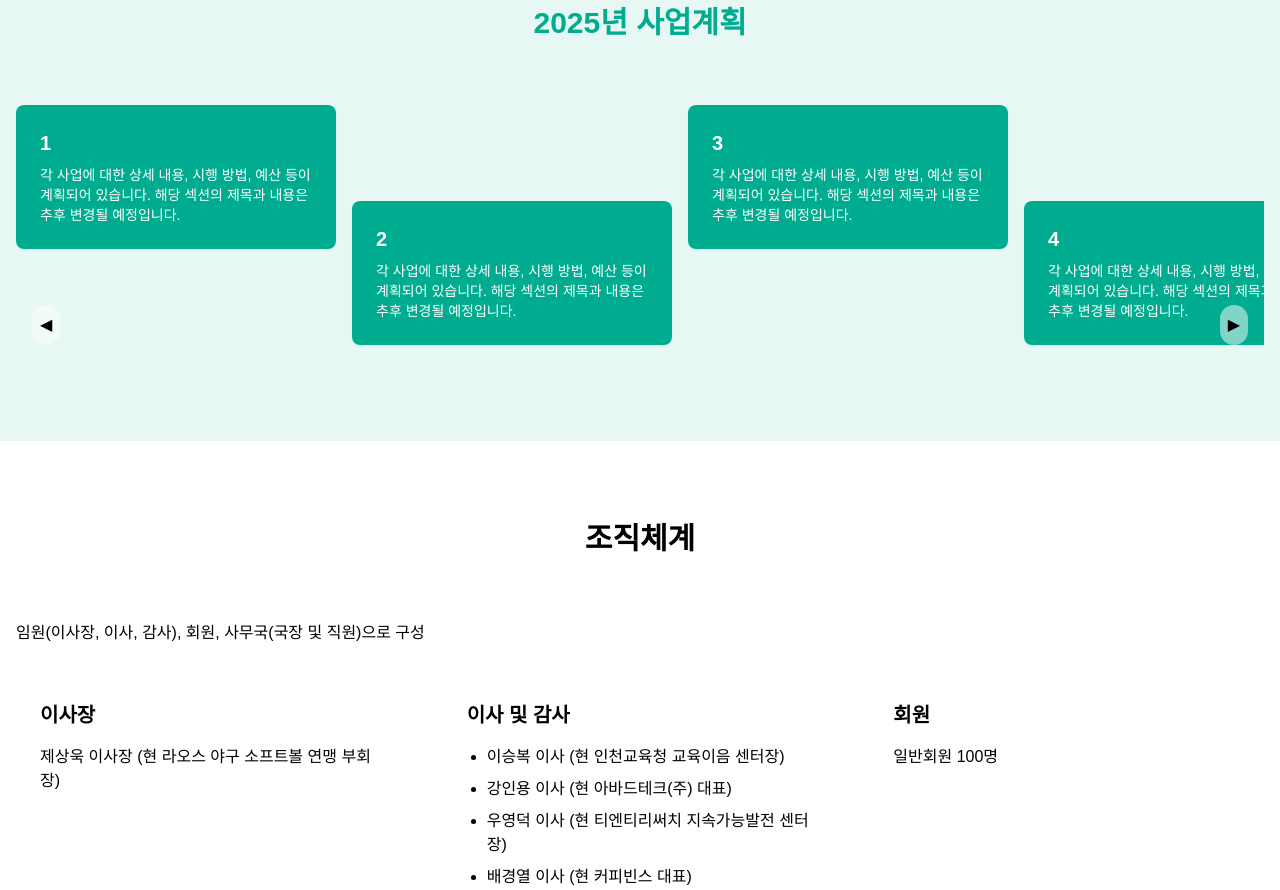
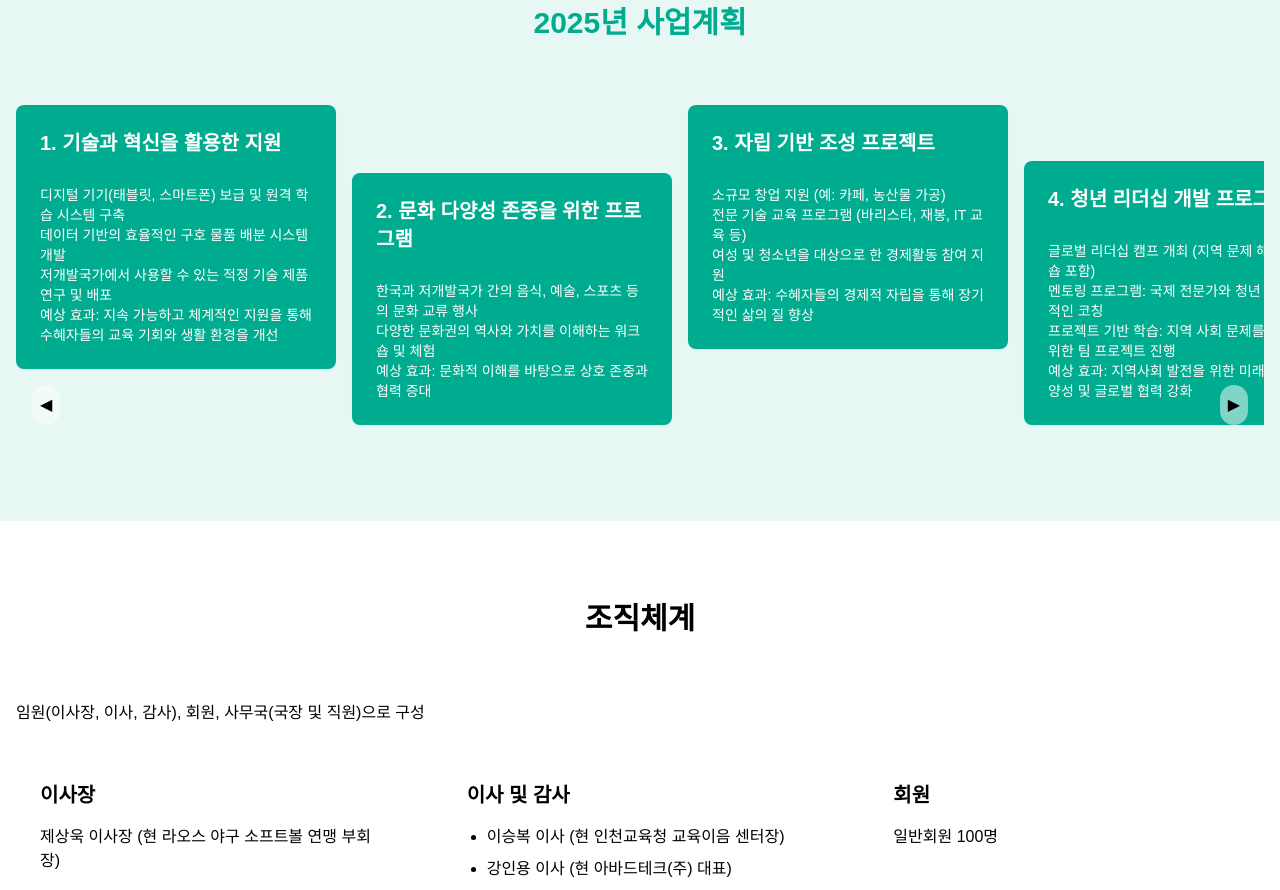
Before and after one commit to cheol-95/lao_web, a Next.js app: page / in a window 1280 px wide. Shown: the part 2160-3050 px from the top of the page. Built offline with nearby package versions, Linux system fonts and the light colour scheme.

Commit message:
update: 무한스크롤 작업 완료

```diff
--- a/app/components/InfiniteScrollCards.tsx
+++ b/app/components/InfiniteScrollCards.tsx
@@ -3,7 +3,7 @@
 import { useState, useRef, useEffect } from 'react';
 
 export default function InfiniteScrollCards () {
-	const cards = ['1', '2', '3', '4', '5', '6', '7', '8'];
+	const cards = getCards();
 
 	// 복제된 배열 생성
 	const extendedCards = [...cards, ...cards, ...cards];
@@ -78,7 +78,7 @@ export default function InfiniteScrollCards () {
 				}}
 			>
 				{extendedCards.map((item, index) => (
-					<CardContainer key={`card-${index}`} index={index} item={item} />
+					<CardContainer key={`card-${index}`} index={index} item={item.title} desc={item.desc} />
 				))}
 			</div>
 			<button
@@ -97,9 +97,9 @@ export default function InfiniteScrollCards () {
 	);
 }
 
-function CardContainer ({ index, item }: { index: number; item: string }) {
+function CardContainer ({ index, item, desc }: { index: number; item: string; desc: string }) {
 	return (
-		<div className="relative flex-shrink-0 w-80 h-60 bg-transparent">
+		<div className="relative flex-shrink-0 w-80 h-80 bg-transparent">
 			<div
 				className={`absolute w-full p-4 md:p-6 rounded-lg shadow-sm bg-[#00AC8F] text-white hover:bg-[#2bbaa2] transition-colors duration-200 ${
 					index % 2 === 0 ? 'top-0' : 'bottom-0'
@@ -109,10 +109,77 @@ function CardContainer ({ index, item }: { index: number; item: string }) {
 				}}
 			>
 				<h4 className="text-lg md:text-xl font-semibold mb-2">{item}</h4>
-				<p className="text-sm text-white">
-					각 사업에 대한 상세 내용, 시행 방법, 예산 등이 계획되어 있습니다. 해당 섹션의 제목과 내용은 추후 변경될 예정입니다.
-				</p>
+				<p className="text-sm whitespace-pre-line">{desc}</p>
 			</div>
 		</div>
 	);
 }
+
+function getCards () {
+	return [
+		{
+			title: '기술과 혁신을 활용한 지원',
+			desc: `
+        디지털 기기(태블릿, 스마트폰) 보급 및 원격 학습 시스템 구축
+        데이터 기반의 효율적인 구호 물품 배분 시스템 개발
+        저개발국가에서 사용할 수 있는 적정 기술 제품 연구 및 배포
+        예상 효과: 지속 가능하고 체계적인 지원을 통해 수혜자들의 교육 기회와 생활 환경을 개선`
+		},
+		{
+			title: '문화 다양성 존중을 위한 프로그램',
+			desc: `
+        한국과 저개발국가 간의 음식, 예술, 스포츠 등의 문화 교류 행사
+        다양한 문화권의 역사와 가치를 이해하는 워크숍 및 체험
+        예상 효과: 문화적 이해를 바탕으로 상호 존중과 협력 증대
+      `
+		},
+		{
+			title: '자립 기반 조성 프로젝트',
+			desc: `
+        소규모 창업 지원 (예: 카페, 농산물 가공)
+        전문 기술 교육 프로그램 (바리스타, 재봉, IT 교육 등)
+        여성 및 청소년을 대상으로 한 경제활동 참여 지원
+        예상 효과: 수혜자들의 경제적 자립을 통해 장기적인 삶의 질 향상`
+		},
+		{
+			title: '청년 리더십 개발 프로그램',
+			desc: `
+        글로벌 리더십 캠프 개최 (지역 문제 해결 워크숍 포함)
+        멘토링 프로그램: 국제 전문가와 청년 간의 정기적인 코칭
+        프로젝트 기반 학습: 지역 사회 문제를 해결하기 위한 팀 프로젝트 진행
+        예상 효과: 지역사회 발전을 위한 미래 지도자 양성 및 글로벌 협력 강화`
+		},
+		{
+			title: '디지털 금융 교육 및 자금 지원',
+			desc: `
+        디지털 금융 교육 (모바일 뱅킹, 간편 결제 등)
+        마이크로 크레딧 제공: 소규모 창업 자금을 저리로 대출
+        금융 기술(FinTech)을 활용한 투명한 자금 관리 시스템 구축
+        예상 효과: 금융 접근성을 높이고 소규모 창업 및 경제 활동 촉진`
+		},
+		{
+			title: '글로벌 네트워크 플랫폼 구축',
+			desc: `
+        온라인 플랫폼 개발: 프로젝트 진행 현황 및 성과 공유
+        각국의 비영리 단체 및 기관과의 협력 네트워크 강화
+        베스트 프랙티스 공유를 위한 국제 포럼 개최
+        예상 효과: 글로벌 협력 강화 및 사업 효과 극대화`
+		},
+		{
+			title: '창의적 문화 콘텐츠 개발 및 보급',
+			desc: `
+        지역 전통 문화와 예술을 디지털화하여 글로벌 시장에 배포
+        지역 예술가와 협력하여 상품화 가능한 콘텐츠 개발 (예: 수공예품, 디지털 아트)
+        문화적 가치 확산을 위한 다큐멘터리 제작 및 홍보
+        예상 효과: 문화 보존과 경제적 기회 창출`
+		},
+		{
+			title: '스포츠를 통한 국제 연대 강화',
+			desc: `
+        국제 스포츠 대회 개최: 지역별 청소년 스포츠 대회 조직
+        전문 스포츠 코치 초청 및 훈련 프로그램 제공
+        스포츠 장비 기부 및 지역별 스포츠 리그 운영 지원
+        예상 효과: 지역 청소년의 신체적, 정신적 성장과 국제적 네트워크 형성`
+		},
+	].map((item, index) => ({ ...item, title: `${index + 1}. ${item.title}` }));
+}
```
